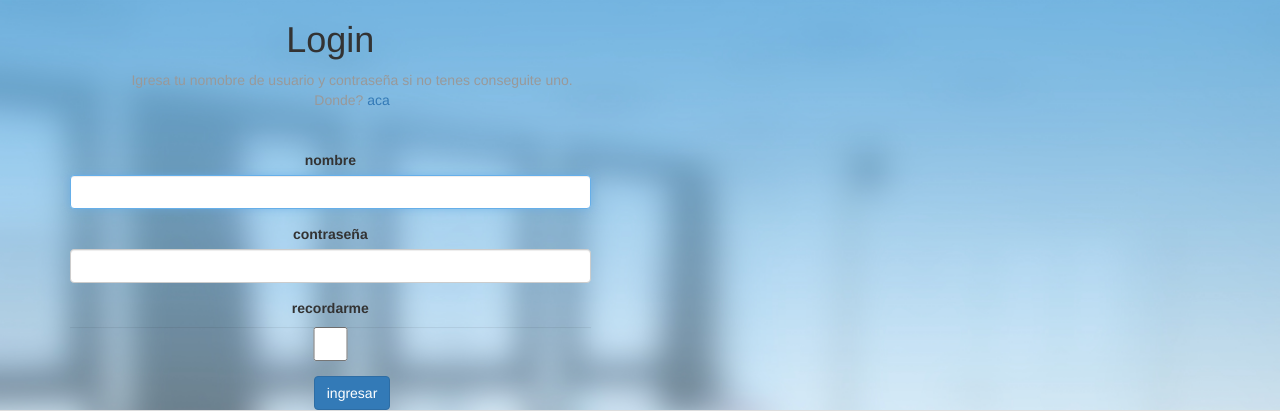
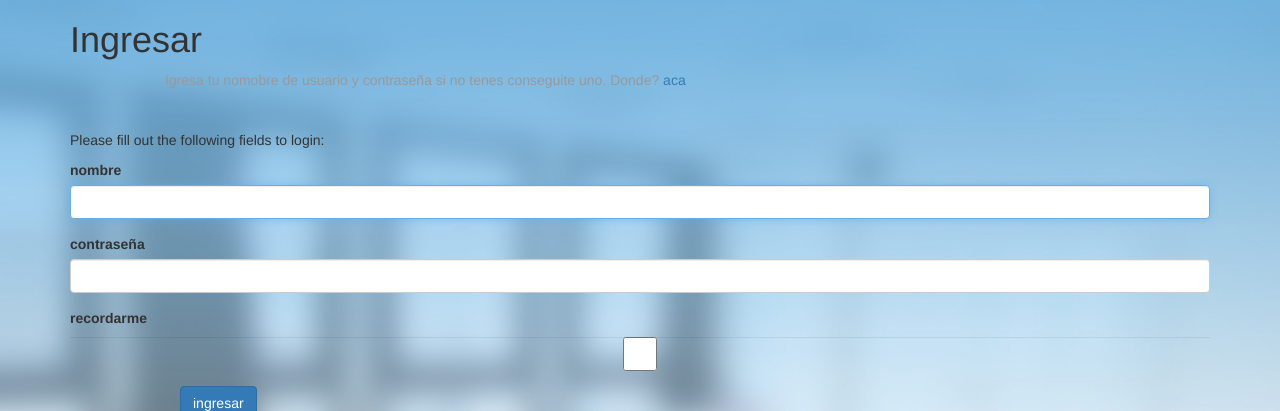
Before and after one commit to FedeMDO/aulas, a Yii app: template basic/views/site/login.php in a window 1280 px wide. Shown: the top 411 px of the page. Run offline with PHP 8.4 and a stand-in for Yii, Linux system fonts and the light colour scheme; the template is opened without the code that fills it, so the values that code supplies are empty; form fields are guessed from the names that the template uses; some libraries are stand-ins or nearby versions.

Commit message:
Agregando Modificaciones al View Posterior Merge

```diff
--- a/basic/views/site/login.php
+++ b/basic/views/site/login.php
@@ -8,13 +8,7 @@ use yii\helpers\Html;
 use yii\helpers\Url;
 use yii\bootstrap\ActiveForm;
 
-
-$this->registerCssFile("@web/css/login.css", [
-    'depends' => [\yii\bootstrap\BootstrapAsset::className()],
-
-], 'css-print-theme');
-
-$this->title = 'Login';
+$this->title = 'Ingresar';
 $this->params['breadcrumbs'][] = $this->title;
 ?>
 
@@ -29,6 +23,8 @@ $this->params['breadcrumbs'][] = $this->title;
     si no tenes conseguite uno. Donde? <a href=<?=Url::toRoute("site/register")?>>aca</a>
     </div>
     <br></br>
+
+    <p>Please fill out the following fields to login:</p>
 
     <?php $form = ActiveForm::begin([
         'id' => 'login-form',
```
